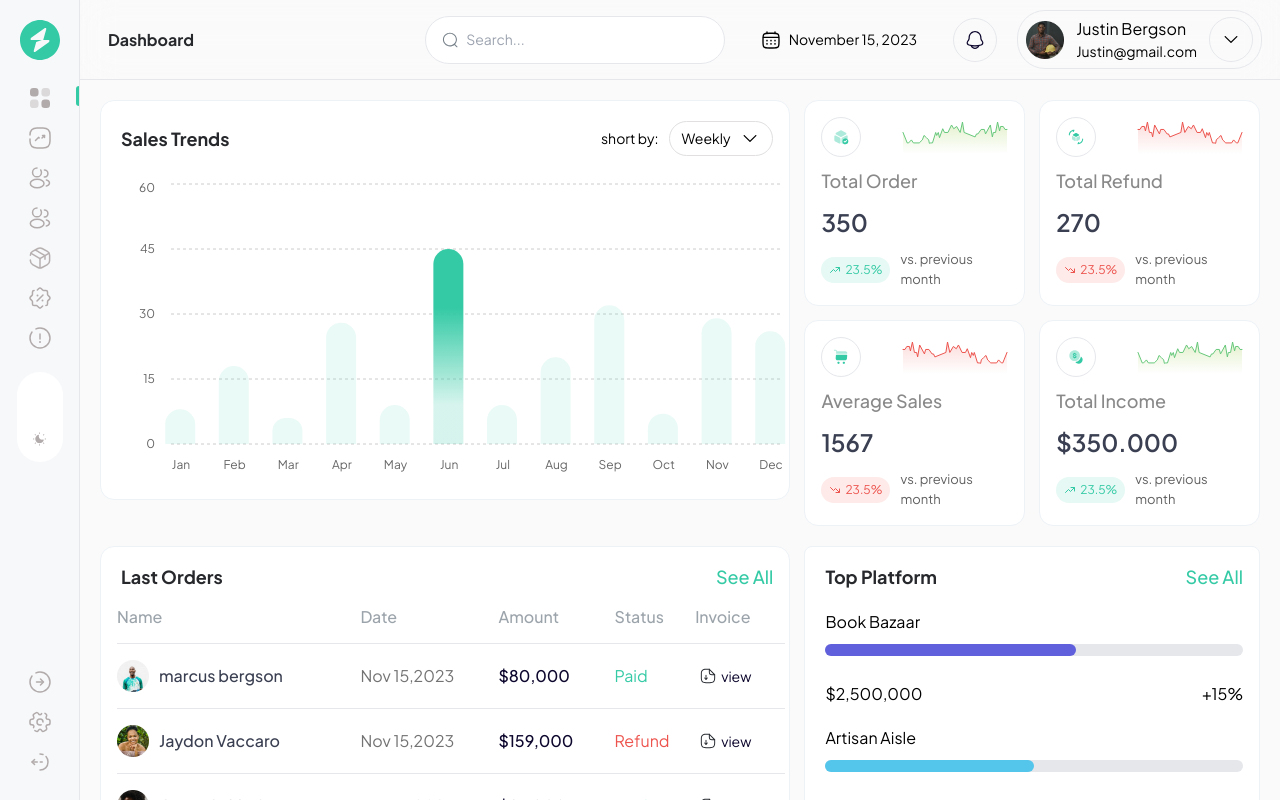
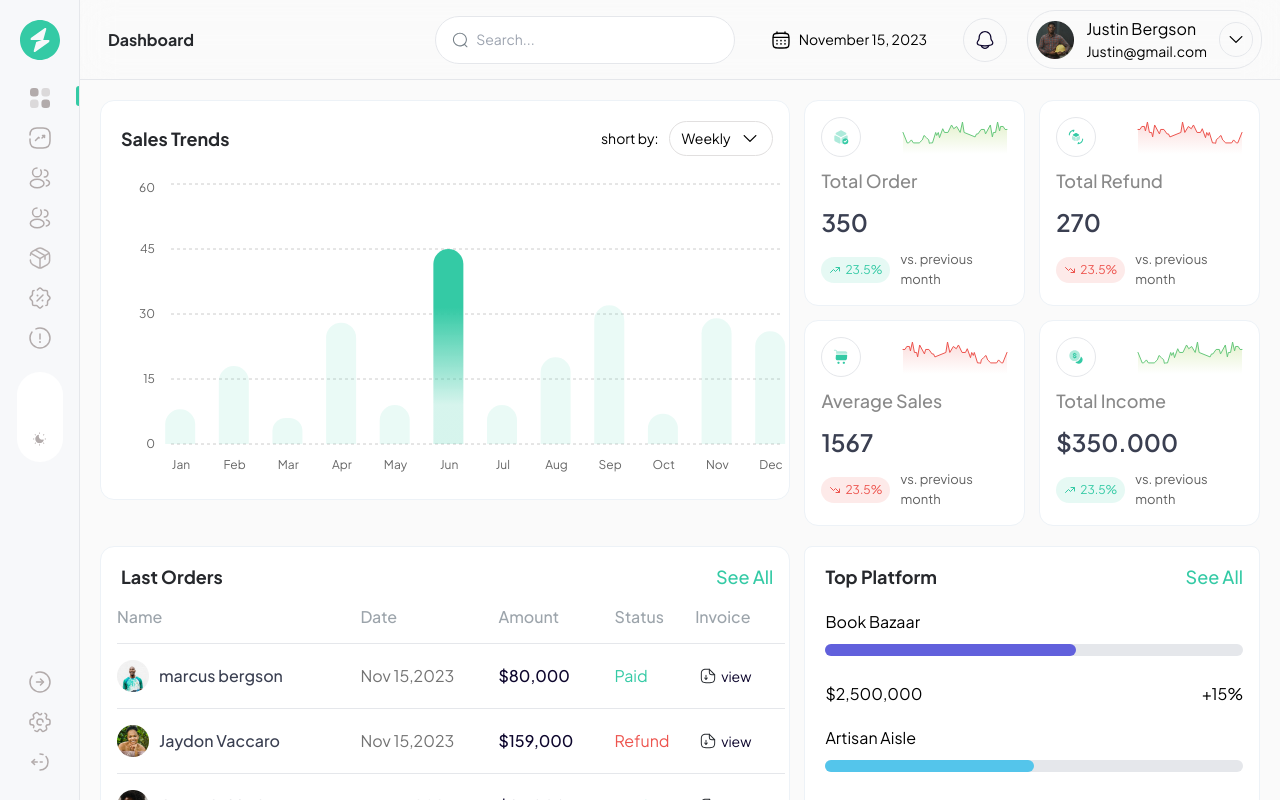
Before and after one commit to frank1003A/Geepay-Hackathon-Submission, a React (Vite) app: page / in a window 1280 px wide. Shown: the top 800 px of the page. Built offline with nearby package versions, Linux system fonts and the light colour scheme.

Commit message:
update ProfileMenu.tsx

```diff
--- a/src/components/ProfileMenu.tsx
+++ b/src/components/ProfileMenu.tsx
@@ -12,7 +12,7 @@ const ProfileMenu = ({ menuButton, items, name }: MenuProps) => {
     <div className="relative block">
       <Menu>
         <Menu.Button
-          className="rounded-full border border-[#DADDD] dark:border-[#555] bg-none hover:bg-[#eee] dark:hover:bg-[#555] p-[11px]"
+          className="rounded-full border border-[#DADDD] dark:border-[#555] bg-none hover:bg-[#eee] dark:hover:bg-[#555] p-[6px]"
           tabIndex={-1}
         >
           {menuButton}
```
